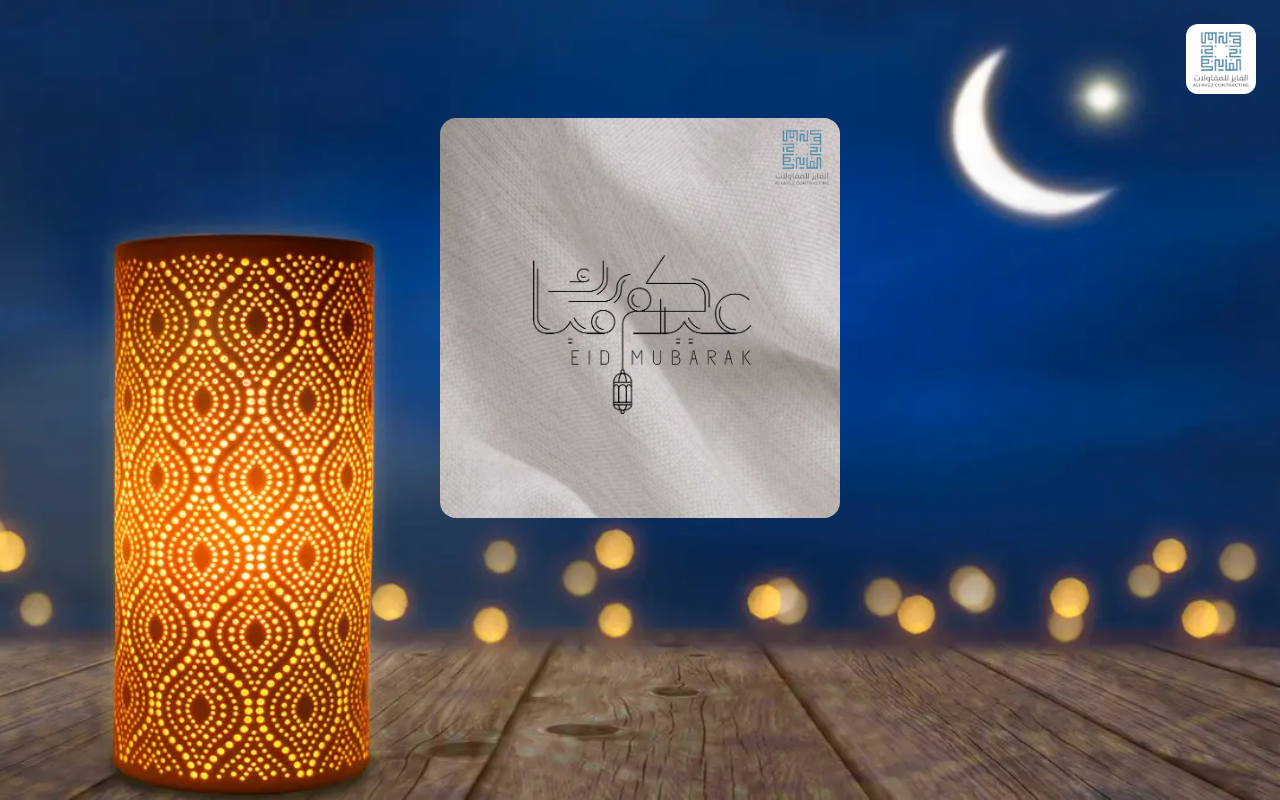
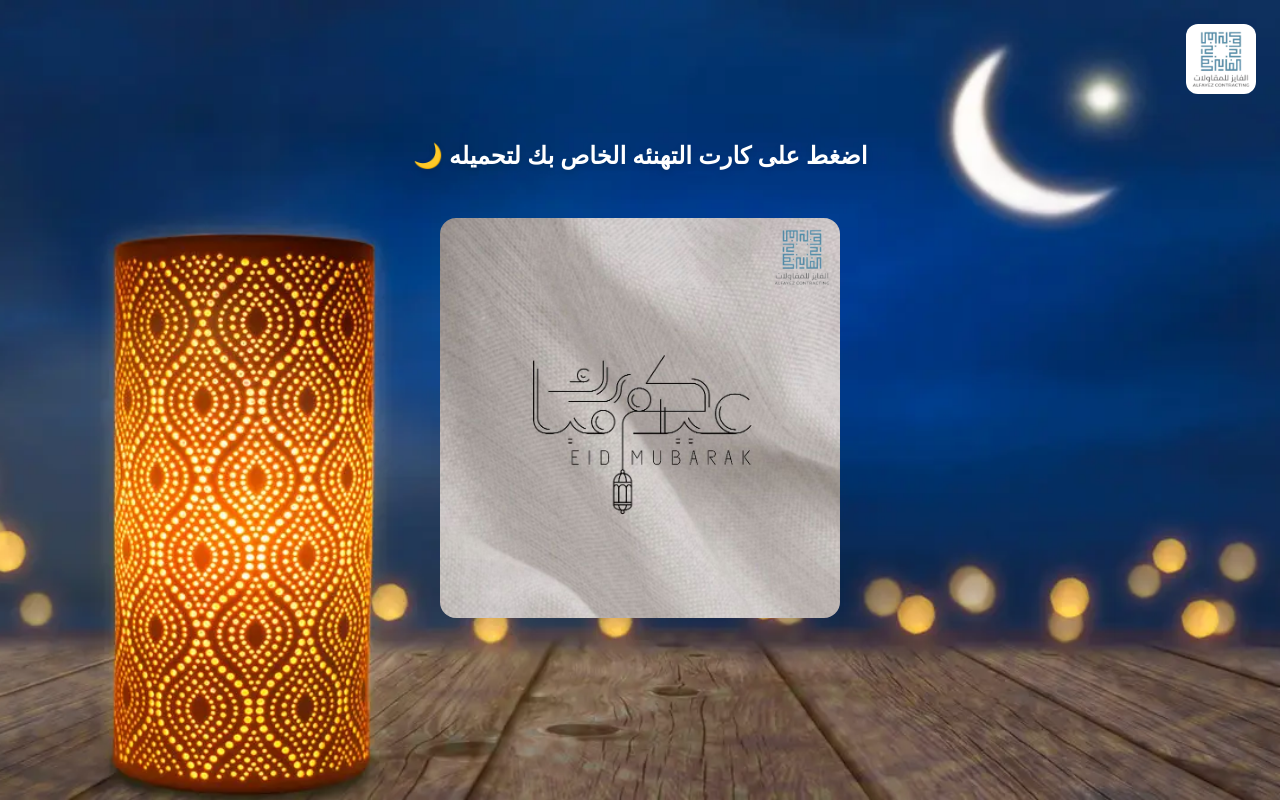
Before and after one commit to abdelruhman999/Eid_mubarak, a Next.js app: page /chooseimgone in a window 1280 px wide. Built offline with nearby package versions, Linux system fonts and the light colour scheme; a web font is replaced by a local one.

Commit message:
feat: add Text component for download prompt and adjust layout in Chooseimg components

```diff
--- a/src/app/chooseimgone/page.tsx
+++ b/src/app/chooseimgone/page.tsx
@@ -6,6 +6,7 @@ import logo1 from '../../../assets/Background.jpg';
 import logo3 from '../../../assets/download-removebg-preview.png';
 import { useSelector } from 'react-redux';
 import { RootState } from '@/redux/store';
+import Text from '@/component/Text';
 
 interface ChooseimgoneProps {}
 
@@ -38,6 +39,12 @@ const Chooseimgone2: FC<ChooseimgoneProps> = () => {
   };
 
   return (
+    <div className='flex flex-col gap-[20px] items-center'>
+      <Text
+        text="  🌙 اضغط على كارت التهنئه الخاص بك لتحميله  "
+        typingSpeed={80}
+        className="text-amber-100 animate-bounce"
+      />
     <div
       ref={cardRef}
       onClick={handleDownload}
@@ -59,6 +66,7 @@ const Chooseimgone2: FC<ChooseimgoneProps> = () => {
         <p className="eid-card moon z-20">{text}</p>
       </div>
     </div>
+    </div>
   );
 };
 
--- a/src/app/chooseimgtwo/page.tsx
+++ b/src/app/chooseimgtwo/page.tsx
@@ -6,6 +6,7 @@ import logo2 from '../../../assets/6SvQd0I - Imgur.jpg';
 import logo3 from '../../../assets/download-removebg-preview.png';
 import { useSelector } from 'react-redux';
 import { RootState } from '@/redux/store';
+import Text from '@/component/Text';
 
 interface ChooseimgoneProps {}
 
@@ -38,6 +39,12 @@ const Chooseimgone1: FC<ChooseimgoneProps> = () => {
   };
 
   return (
+    <div className='flex gap-[20px] flex-col items-center'>
+       <Text
+        text="  🌙 اضغط على كارت التهنئه الخاص بك لتحميله  "
+        typingSpeed={80}
+        className="text-amber-100 animate-bounce"
+      />
     <div
       ref={cardRef}
       onClick={handleDownload}
@@ -59,6 +66,7 @@ const Chooseimgone1: FC<ChooseimgoneProps> = () => {
         <p className="eid-card moon z-20">{text}</p>
       </div>
     </div>
+    </div>
   );
 };
 
--- a/src/component/InputName.tsx
+++ b/src/component/InputName.tsx
@@ -13,7 +13,7 @@ const InputName: FC<InputNameProps> = () => {
   const {text} = useSelector((state:RootState) => state.text);
 
     return (
-       <div className=' w-full flex h-screen justify-center pt-[150px]'>
+       <div className=' w-full flex  justify-center pt-[50px]'>
 
         <form
         className="bg-gray-900/50 flex max-sm:w-[90%] w-[440px] h-fit  items-center flex-col  gap-[20px] shadow-lg rounded-2xl p-6  text-center">
--- a/src/component/Text.tsx
+++ b/src/component/Text.tsx
@@ -8,7 +8,7 @@ interface TextProps {
 }
 
 const Text: FC<TextProps> = ({
-  text = "🌙 اختر كارت التهنئة الذي تريد تحميله",
+  text = "🌙 اضغط على كارت التهنئة الذي تريد تحميله",
   typingSpeed = 100,
   className = ""
 }) => {
```
